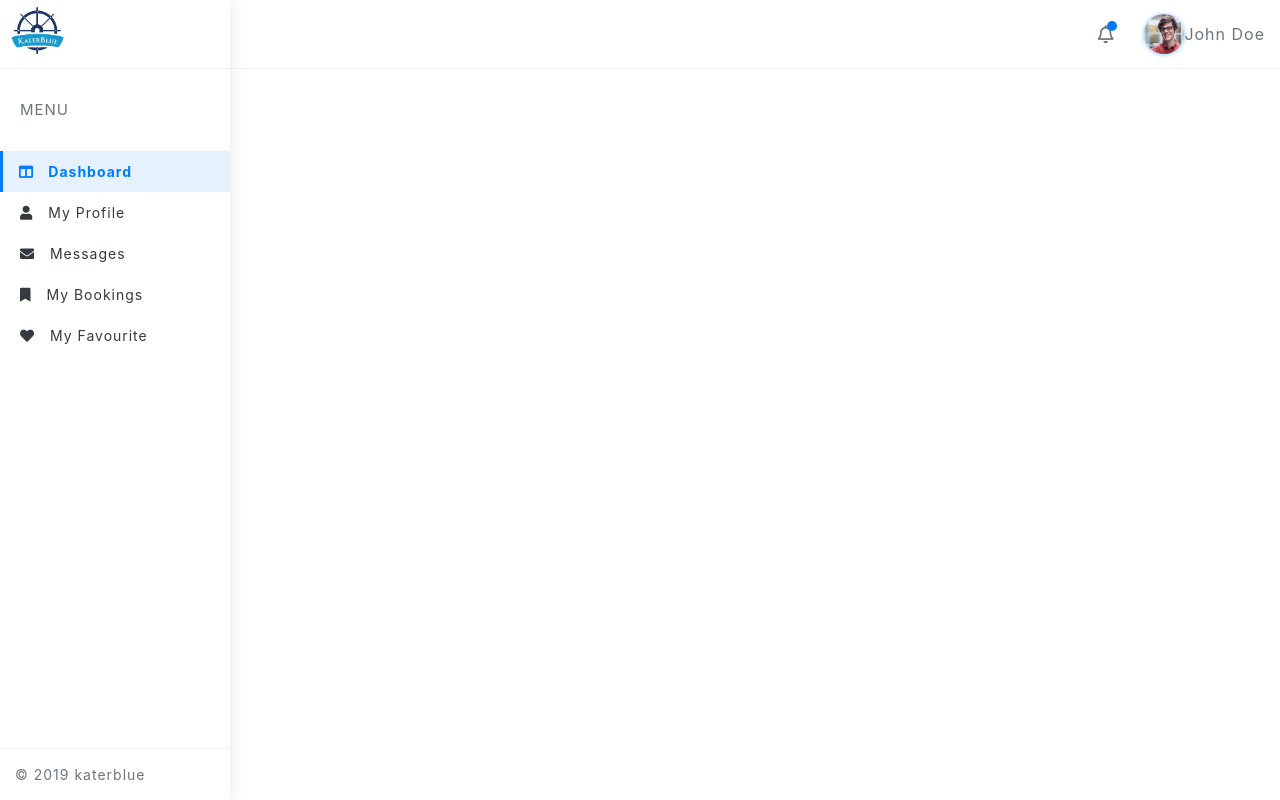
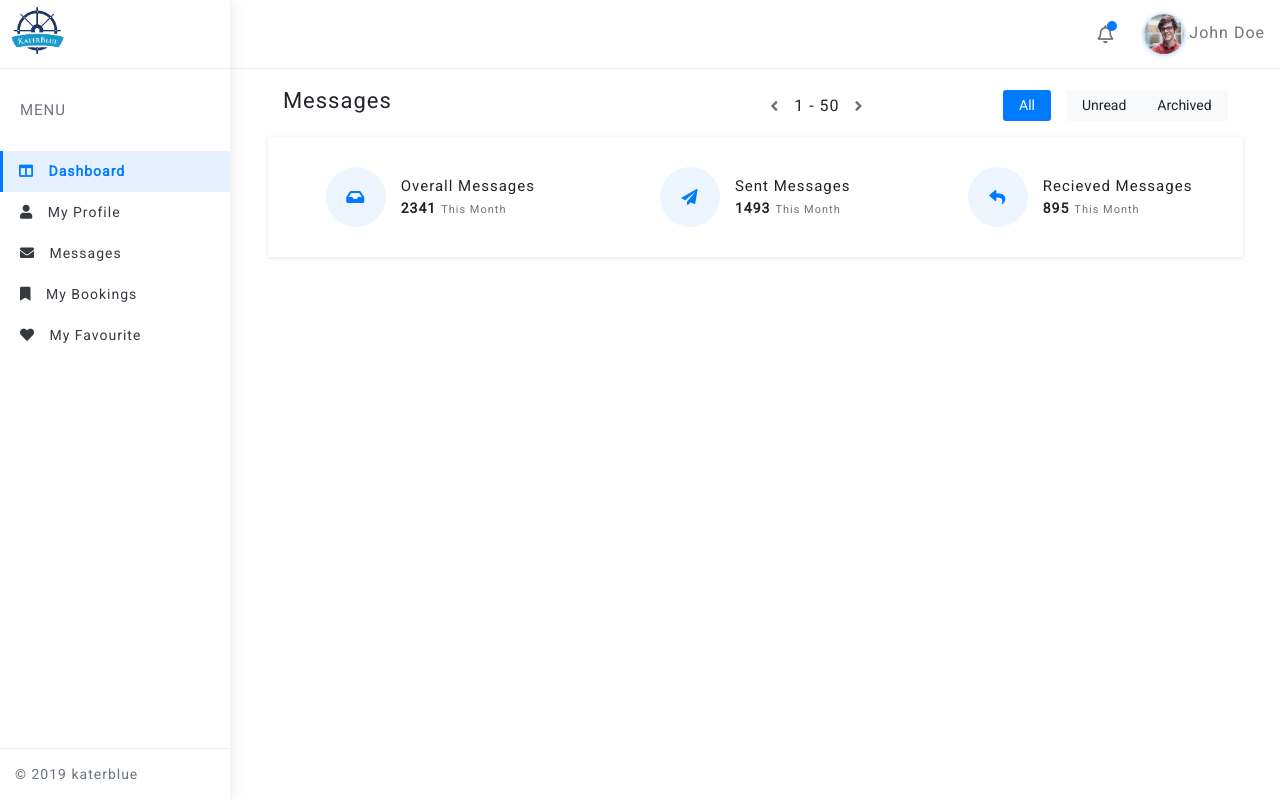
Before and after one commit to Mohib834/katerblue__msg-layout, a website built with webpack: page src/index.html in a window 1280 px wide. Built offline with nearby package versions, Linux system fonts and the light colour scheme.

Commit message:
Coded msg count section

```diff
--- a/src/index.html
+++ b/src/index.html
@@ -6,6 +6,7 @@
     <meta http-equiv="X-UA-Compatible" content="ie=edge">
 
     <link rel="stylesheet" href="https://use.fontawesome.com/releases/v5.8.1/css/all.css" integrity="sha384-50oBUHEmvpQ+1lW4y57PTFmhCaXp0ML5d60M1M7uH2+nqUivzIebhndOJK28anvf" crossorigin="anonymous">
+    <link href="https://fonts.googleapis.com/css?family=Roboto" rel="stylesheet">
 
 
     <title>BoatRental</title>
@@ -58,14 +59,76 @@
         </div>
 
         <div id="main" class="">
-            <div class="container top-bar border-bottom">
-                <span class="top-bar__social mr-5 text-muted">
+            <!-- Will fix that later -->
+            <div class="top-bar container border-bottom">
+                <span class="top-bar__social text-muted">
                     <i class="far fa-bell"></i>
                     <span class="top-bar__notification"></span>
                 </span>
-                <img src="./img/user-img.jpg" alt="user-image" class="img-fluid rounded-circle top-bar__img" width="40" height="40">
-                <span class="text-muted">John Doe</span>
+                <div class="top-bar__user ml-5">
+                    <img src="./img/user-img.jpg" alt="user-image" class="img-fluid rounded-circle top-bar__user-img" width="40" height="40">
+                    <span class="text-muted">John Doe</span>
+                </div>
             </div>
+            <!-- Message area -->
+            <main class="main-content py-4">
+                <div class="row d-flex align-items-center">
+                    <div class="col">
+                        <p class="menu-title">Messages</p>
+                    </div>
+                    <div class="col d-flex align-items-center">
+                        <div class="custom-pagination d-flex align-items-center">
+                            <i class="fas fa-angle-left text-muted"></i>
+                            <div class="pages px-4">
+                                <span class="page-current">1</span>
+                                -
+                                <span class="page-total">50</span>
+                            </div>
+                            <i class="fas fa-angle-right text-muted"></i>
+                        </div>
+                        <!-- Messages type button -->
+
+                        <div class="msg-btn-group ml-auto">
+                            <button class="btn btn-primary px-4 mr-3">All</button>
+                            <div class="btn-group">
+                                <button class="btn btn-light px-4">Unread</button>
+                                <button class="btn btn-light px-4">Archived</button>
+                            </div>
+                        </div>
+                    </div>
+                </div>
+
+                <!-- Message count -->
+                <div class="row msg-count py-5 mt-3">
+                    <div class="col-md-4 d-flex justify-content-center align-items-center">
+                        <div class="msg-count__iconbox text-primary">
+                            <i class="fas fa-inbox"></i>
+                        </div>
+                        <div class="msg-count__desc text-capitalize pl-4">
+                            <div class="msg-count__desc-pri">overall messages</div>
+                            <div class="msg-count__desc-sec"><span class="stats font-weight-bold mr-2">2341</span><span class="text-muted">This month</span></div>
+                        </div>
+                    </div>
+                    <div class="col-md-4 d-flex justify-content-center align-items-center">
+                        <div class="msg-count__iconbox text-primary">
+                            <i class="fas fa-paper-plane"></i>
+                        </div>
+                        <div class="msg-count__desc text-capitalize pl-4">
+                            <div class="msg-count__desc-pri">sent messages</div>
+                            <div class="msg-count__desc-sec"><span class="stats font-weight-bold mr-2">1493</span><span class="text-muted">This month</span></div>
+                        </div>
+                    </div>
+                    <div class="col-md-4 d-flex justify-content-center align-items-center">
+                        <div class="msg-count__iconbox text-primary">
+                            <i class="fas fa-reply"></i>
+                        </div>
+                        <div class="msg-count__desc text-capitalize pl-4">
+                            <div class="msg-count__desc-pri">recieved messages</div>
+                            <div class="msg-count__desc-sec"><span class="stats font-weight-bold mr-2">895</span><span class="text-muted">This month</span></div>
+                        </div>
+                    </div>
+                </div>
+            </main>
         </div>
 
     </div>
--- a/src/styles/abstracts/_variables.scss
+++ b/src/styles/abstracts/_variables.scss
@@ -1,2 +1,4 @@
 //Shadows
 $shadow-light:0 .1rem 1.5rem rgba(0,0,0,.1);
+$shadow-vlight:0 .1rem .4rem rgba(0,0,0,.1);
+//border
--- a/src/styles/base/_typography.scss
+++ b/src/styles/base/_typography.scss
@@ -4,6 +4,7 @@ html{
 
 body{
     font-size:16px;
+    font-family: 'Roboto', sans-serif;
     letter-spacing: 1px;
 }
 
@@ -11,3 +12,13 @@ body{
     font-size:1.4rem;
     text-transform: lowercase;
 }
+
+.menu-title{
+    font-size:2.2rem;
+}
+
+.msg-btn-group{
+    button{
+        font-size:1.4rem;
+    }
+}
--- /dev/null
+++ b/src/styles/components/_custom-pagination.scss
@@ -0,0 +1,5 @@
+.custom-pagination{
+    i{
+        cursor:pointer;
+    }
+}
--- /dev/null
+++ b/src/styles/components/_msg-count.scss
@@ -0,0 +1,31 @@
+.msg-count{
+    box-shadow:$shadow-vlight;
+
+    &__iconbox{
+        display:flex;
+        justify-content: center;
+        align-items:center;
+
+        width:6rem;
+        height:6rem;
+        border-radius: 100px;
+        background:rgba($primary,.07);
+    }
+
+    &__desc{
+
+    }
+
+    &__desc-pri{
+        font-size:1.5rem;
+    }
+
+    &__desc-sec{
+        font-size:1.1rem;
+    }
+}
+
+
+.stats{
+    font-size:1.4rem;
+}
--- a/src/styles/components/_top-bar.scss
+++ b/src/styles/components/_top-bar.scss
@@ -24,7 +24,12 @@
         right:-0.3rem;
     }
 
-    &__img{
+    &__user{
+
+    }
+
+    &__user-img{
         box-shadow:0 0.5px 0.4rem rgba($primary,.5);
+        // padding:0 2rem;
     }
 }
--- a/src/styles/main.scss
+++ b/src/styles/main.scss
@@ -15,6 +15,8 @@
 @import "base/typography";
 @import "base/utilities";
 
+@import "components/custom-pagination";
+@import "components/msg-count";
 @import "components/top-bar";
 
 @import "page/user-page";
--- a/src/styles/page/_user-page.scss
+++ b/src/styles/page/_user-page.scss
@@ -30,3 +30,8 @@
 #main {
     flex: 1;
 }
+
+.main-content{
+    max-width:90%;
+    margin:0 auto;
+}
```
